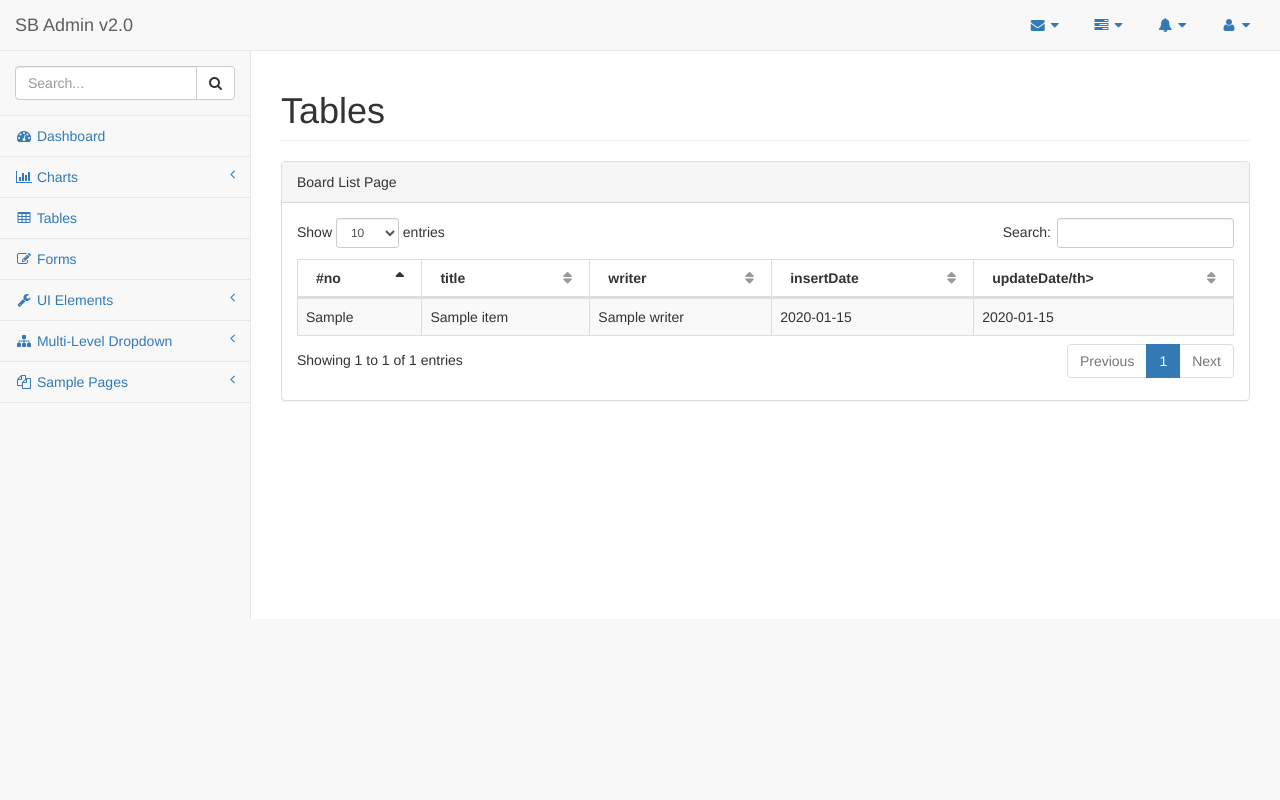
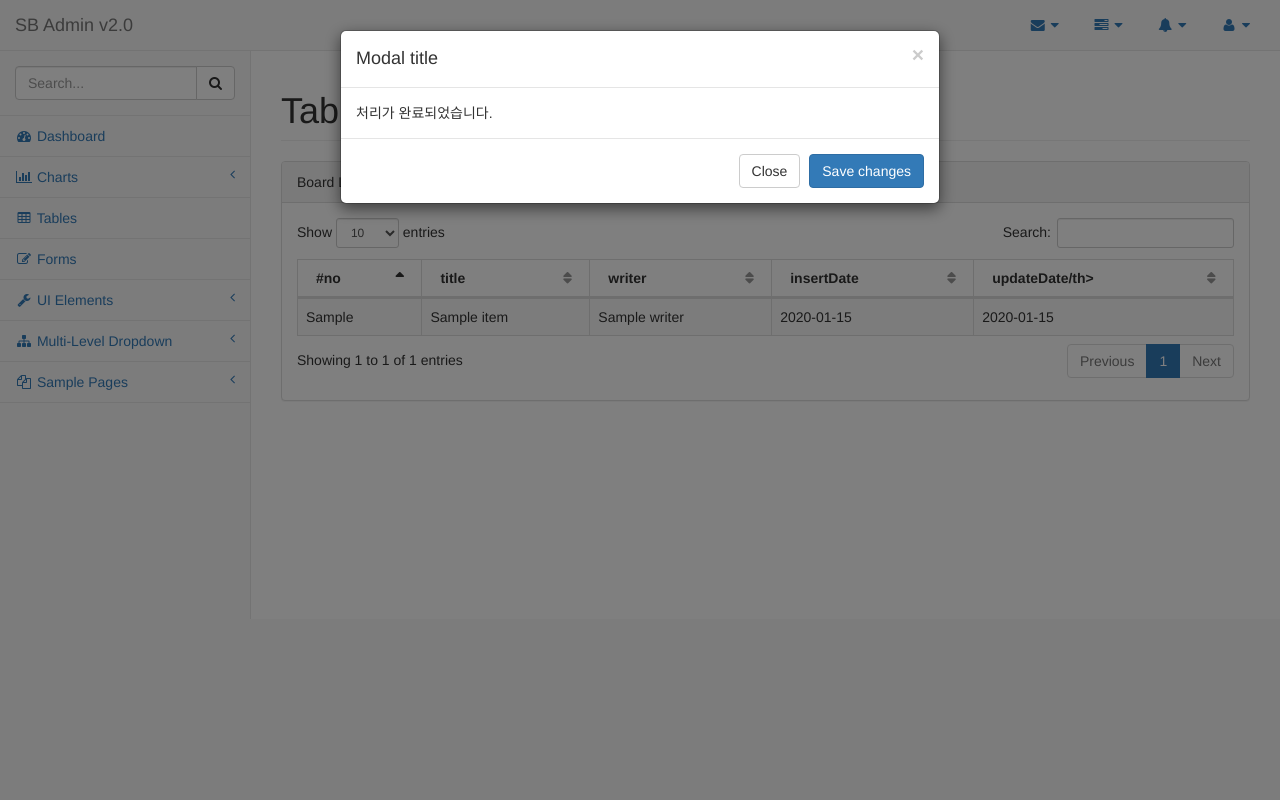
Before and after one commit to i-sak/JavaConfig, a Java web app: template src/main/webapp/WEB-INF/views/board/list.jsp in a window 1280 px wide. Run offline with Spring Boot 4, a stand-in JSP engine, Linux system fonts and the light colour scheme; the template is opened without the code that fills it: most values are stand-ins (such as "Sample title", 1, 10 or a date in 2020); the project's own start-up code is not run, and a stand-in starts its controllers and pages; some of the project's set-up classes (security, data sources, template engines, error pages and the like) are left out, and stand-ins take their place; some libraries are stand-ins or nearby versions.

Commit message:
modal 메시지 추가

```diff
--- a/src/main/webapp/WEB-INF/views/board/list.jsp
+++ b/src/main/webapp/WEB-INF/views/board/list.jsp
@@ -44,6 +44,28 @@
                             </table>
                             <!-- /.table-responsive -->
 
+                            <!-- Modal -->
+                            <div class="modal fade" id="myModal" tabindex="-1" role="dialog" aria-labelledby="myModalLabel" aria-hidden="true">
+                                <div class="modal-dialog">
+                                    <div class="modal-content">
+                                        <div class="modal-header">
+                                            <button type="button" class="close" data-dismiss="modal" aria-hidden="true">&times;</button>
+                                            <h4 class="modal-title" id="myModalLabel">Modal title</h4>
+                                        </div>
+                                        <div class="modal-body">
+                                            처리가 완료되었습니다.
+                                        </div>
+                                        <div class="modal-footer">
+                                            <button type="button" class="btn btn-default" data-dismiss="modal">Close</button>
+                                            <button type="button" class="btn btn-primary">Save changes</button>
+                                        </div>
+                                    </div>
+                                    <!-- /.modal-content -->
+                                </div>
+                                <!-- /.modal-dialog -->
+                            </div>
+                            <!-- /.modal -->
+
                         </div>
                         <!-- /.panel-body -->
                     </div>
@@ -56,8 +78,19 @@
             <script type="text/javascript">
             $(document).ready(function() {
             	var result = "<c:out value='${result}' />";
+            	/*
             	if (result != '') {
             		alert('데이터가 등록되었습니다. 게시물 번호:'+result);
+            	}
+            	*/
+            	checkModal(result);
+
+            	function checkModal(result) {
+            		if (result === '') { return; }
+            		if (parseInt(result) > 0) {
+            			$(".modal-body").html("게시글 "+ parseInt(result) + " 번이 등록되었습니다.");
+            		}
+            		$("#myModal").modal("show");
             	}
             });
             </script>
```
